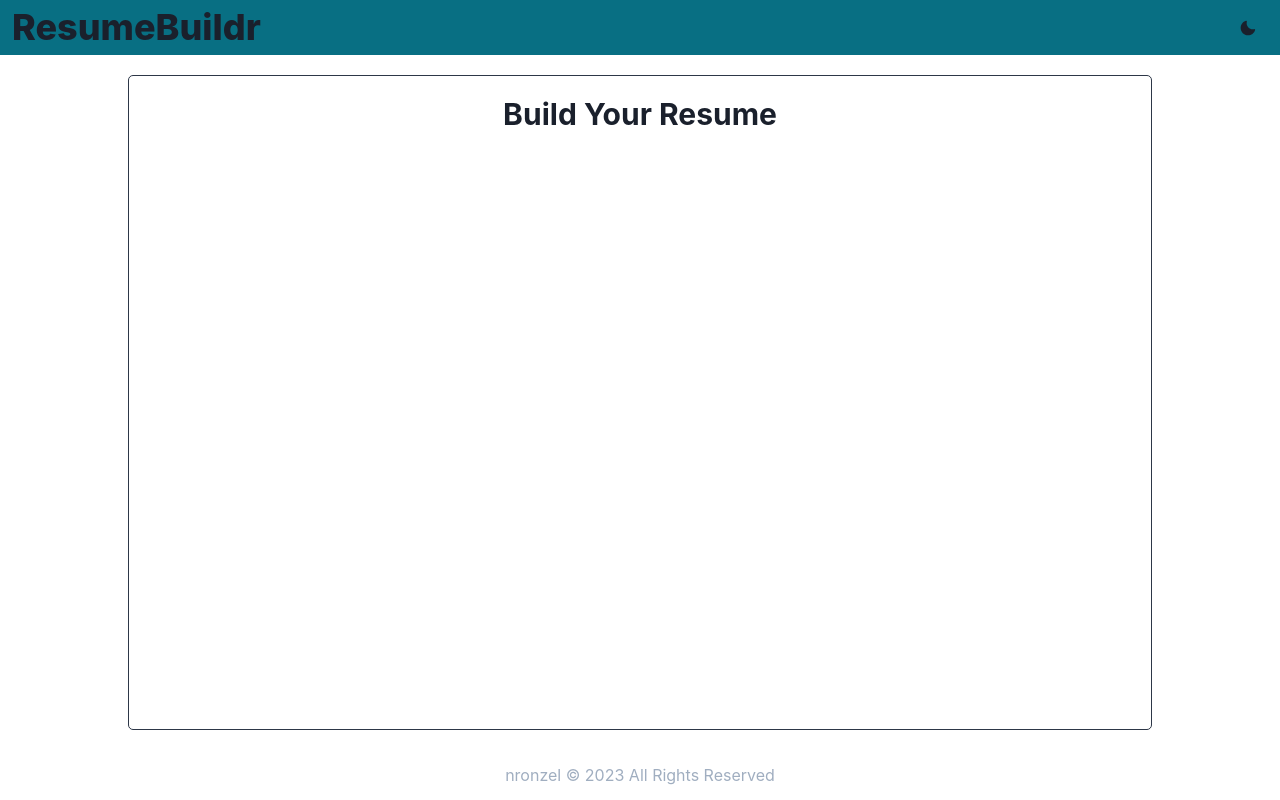
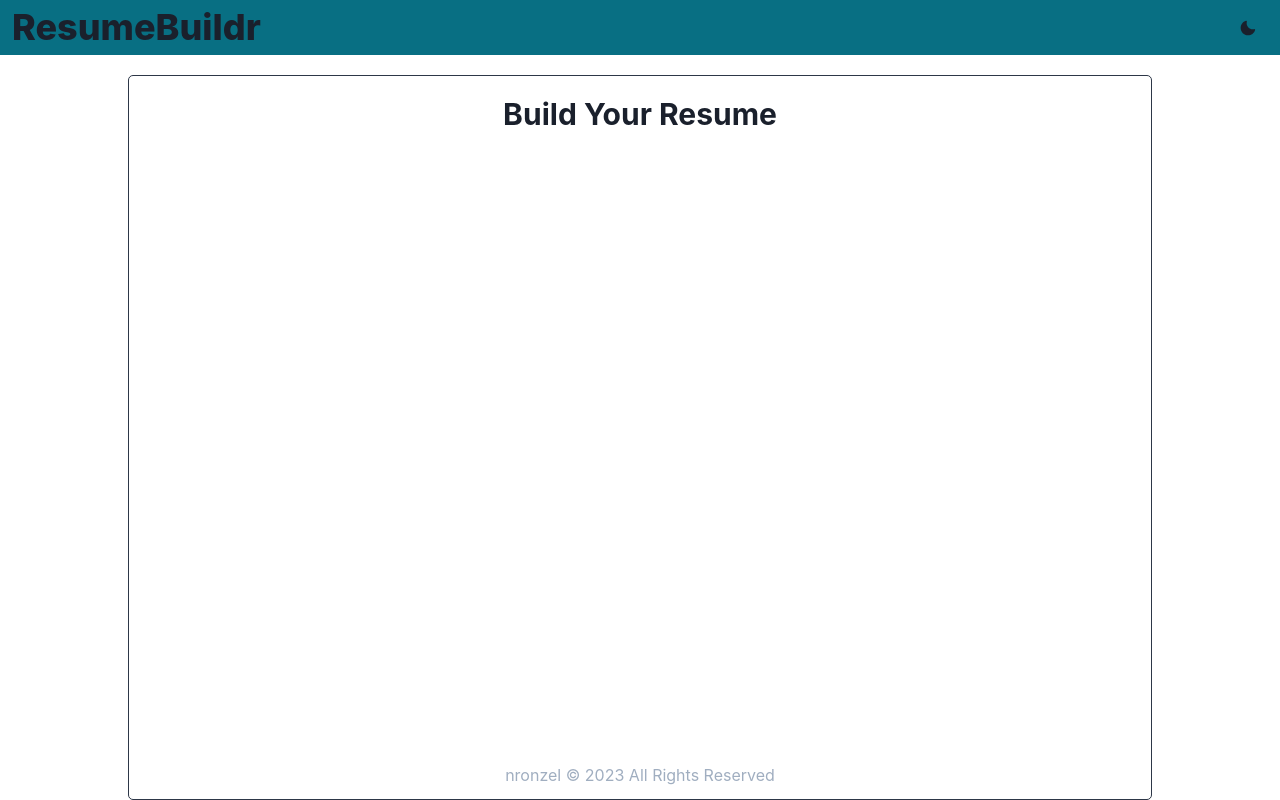
Before and after one commit to nronzel/resume-maker, a React (Vite) app: page / in a window 1280 px wide. Built offline with nearby package versions, Linux system fonts and the light colour scheme.

Commit message:
refactor: footer position using aboslute position

```diff
--- a/src/components/Footer.jsx
+++ b/src/components/Footer.jsx
@@ -1,13 +1,13 @@
-import { Flex, Text, useColorModeValue } from "@chakra-ui/react";
+import { Center, Text, useColorModeValue } from "@chakra-ui/react";
 import React from "react";
 
 function Footer() {
   return (
-    <Flex justifyContent="center" alignItems="center" h="50px">
+    <Center h="50px" w="100%" position="absolute" bottom="0">
       <Text color={useColorModeValue("gray.400", "gray.600")}>
         nronzel &copy; 2023 All Rights Reserved{" "}
       </Text>
-    </Flex>
+    </Center>
   );
 }
 
```
